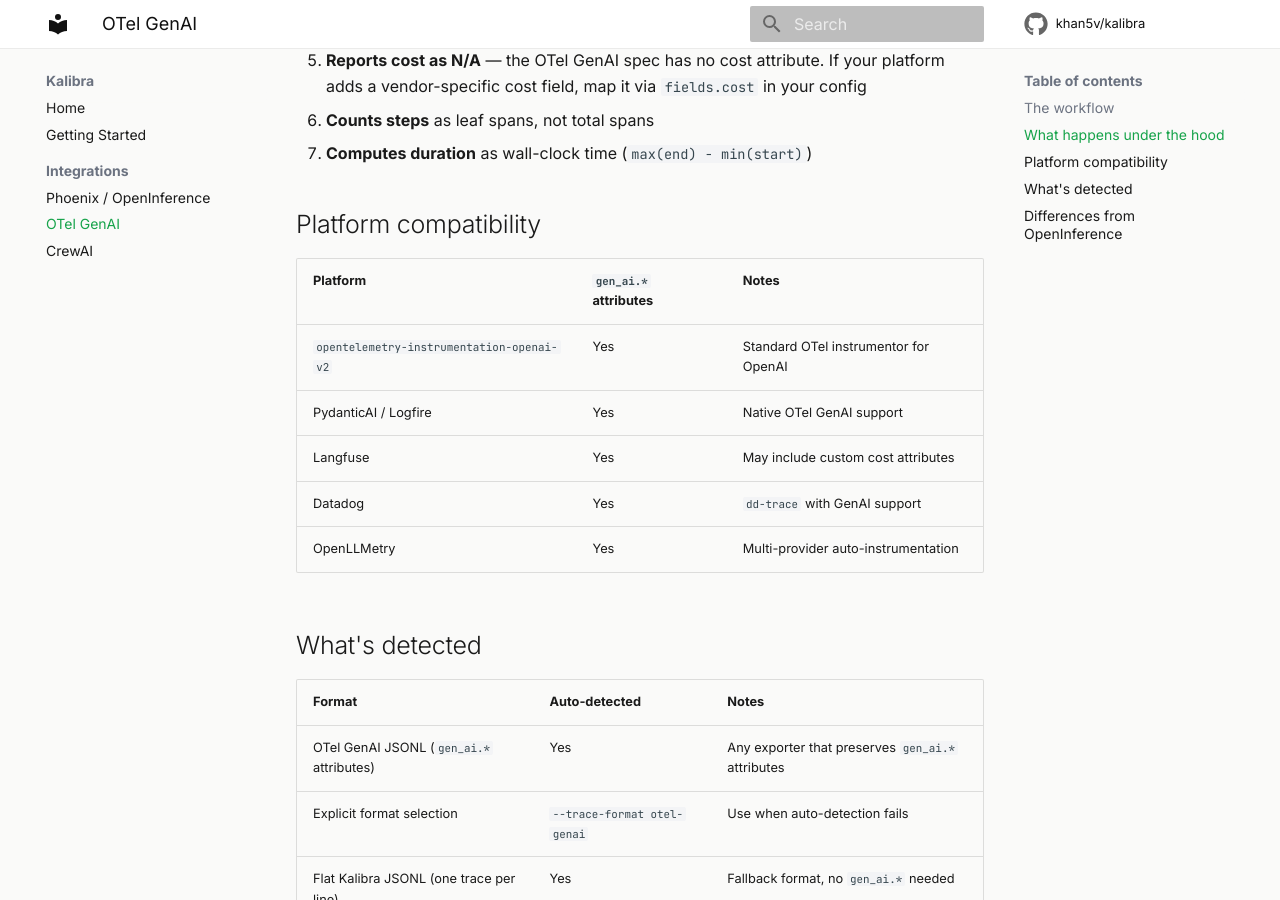
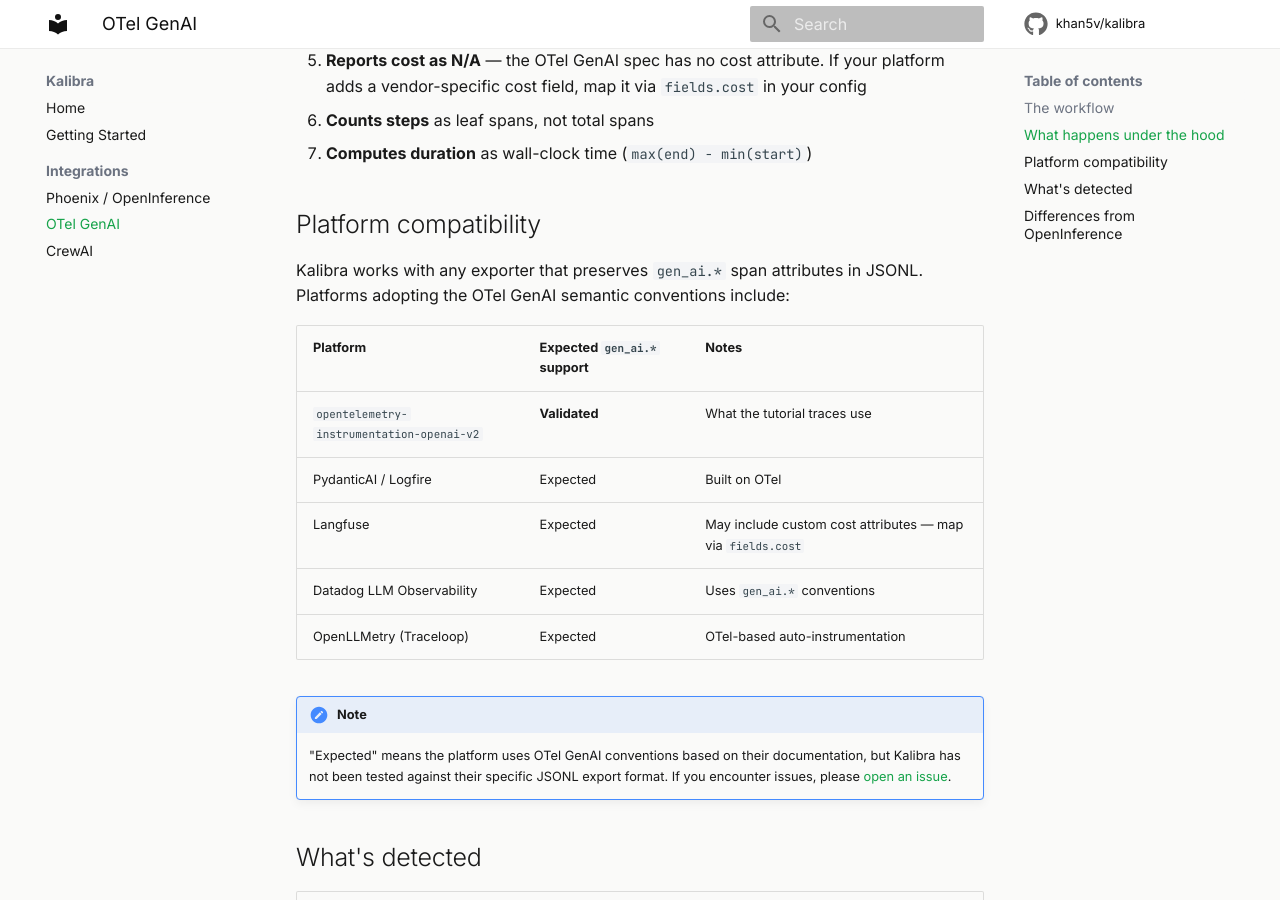
Before and after one commit to khan5v/kalibra, an MkDocs documentation site: the page built from docs/otel-genai.md, in a window 1280 px wide and 900 px high, scrolled down 1353 px. Built offline with MkDocs 1.6.1 and Material for MkDocs 9.7.7, drawn with Linux system fonts in a browser that asks for light colours; comment, search, counter and statistics services are not loaded; some of the changed text lies outside the part shown.

Commit message:
Soften platform claims to "expected" compatibility where needed - the standard is still evolving

```diff
--- a/docs/otel-genai.md
+++ b/docs/otel-genai.md
@@ -1,6 +1,6 @@
 # OTel GenAI
 
-Kalibra auto-detects [OTel GenAI](https://opentelemetry.io/docs/specs/semconv/gen-ai/) traces — any JSONL with `gen_ai.*` attributes from `opentelemetry-instrumentation-openai-v2`, PydanticAI / Logfire, Langfuse, Datadog, OpenLLMetry, or any OTel-native setup. No field mapping needed — just export your spans and compare.
+Kalibra auto-detects [OTel GenAI](https://opentelemetry.io/docs/specs/semconv/gen-ai/) traces — any JSONL with `gen_ai.*` attributes. Validated with `opentelemetry-instrumentation-openai-v2`. Compatible with any exporter that preserves standard `gen_ai.*` span attributes. No field mapping needed — just export your spans and compare.
 
 [![Open in Colab](https://colab.research.google.com/assets/colab-badge.svg)](https://colab.research.google.com/github/khan5v/kalibra/blob/main/examples/otel_genai/otel_genai_tutorial.ipynb) Try the interactive tutorial — uses pre-recorded traces, no API key needed.
 
@@ -92,13 +92,18 @@
 
 ## Platform compatibility
 
-| Platform | `gen_ai.*` attributes | Notes |
-|----------|----------------------|-------|
-| `opentelemetry-instrumentation-openai-v2` | Yes | Standard OTel instrumentor for OpenAI |
-| PydanticAI / Logfire | Yes | Native OTel GenAI support |
-| Langfuse | Yes | May include custom cost attributes |
-| Datadog | Yes | `dd-trace` with GenAI support |
-| OpenLLMetry | Yes | Multi-provider auto-instrumentation |
+Kalibra works with any exporter that preserves `gen_ai.*` span attributes in JSONL. Platforms adopting the OTel GenAI semantic conventions include:
+
+| Platform | Expected `gen_ai.*` support | Notes |
+|----------|---------------------------|-------|
+| `opentelemetry-instrumentation-openai-v2` | **Validated** | What the tutorial traces use |
+| PydanticAI / Logfire | Expected | Built on OTel |
+| Langfuse | Expected | May include custom cost attributes — map via `fields.cost` |
+| Datadog LLM Observability | Expected | Uses `gen_ai.*` conventions |
+| OpenLLMetry (Traceloop) | Expected | OTel-based auto-instrumentation |
+
+!!! note
+    "Expected" means the platform uses OTel GenAI conventions based on their documentation, but Kalibra has not been tested against their specific JSONL export format. If you encounter issues, please [open an issue](https://github.com/khan5v/kalibra/issues).
 
 ## What's detected
 
```
Also changed, not shown: README.md (+1 -1 lines), docs/getting-started.md (+1 -1 lines), 2 other files.
